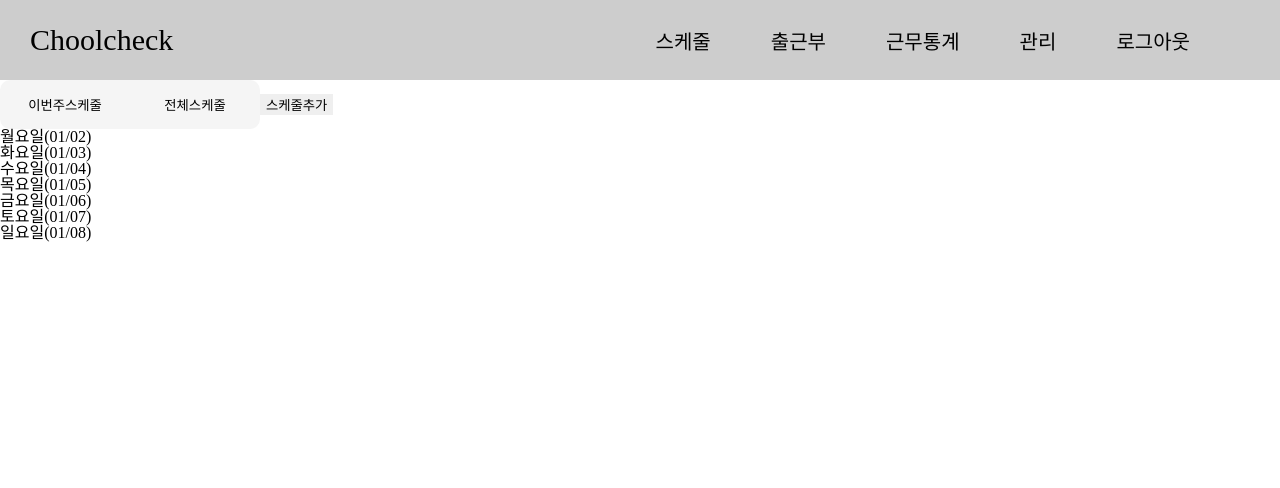
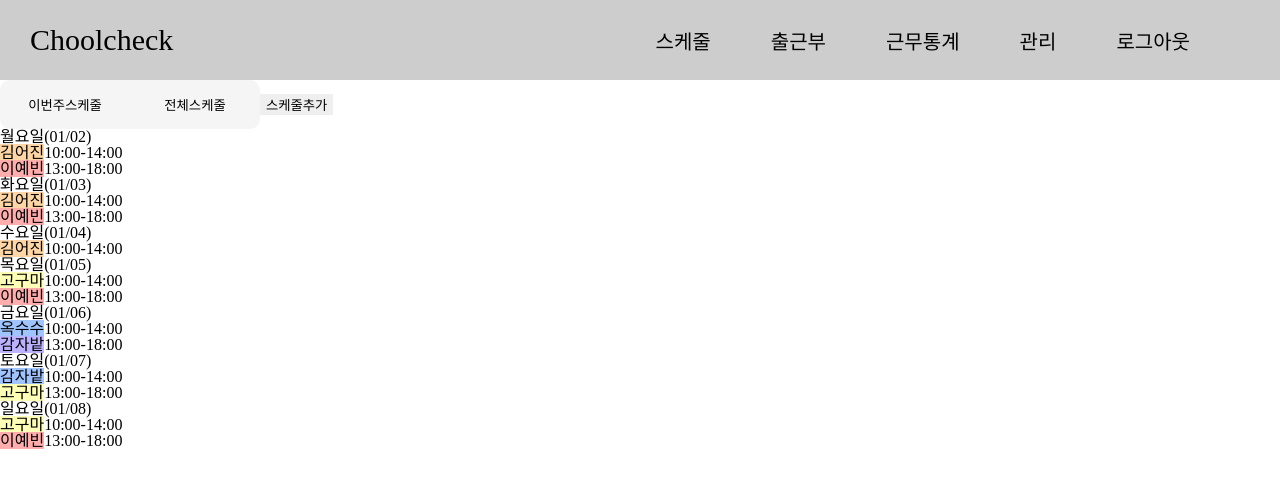
Before and after one commit to ChoolCheck/frontend, a React (Create React App) app: page /schedule in a window 1280 px wide. Shown: the top 488 px of the page. Built offline with nearby package versions, Linux system fonts and the light colour scheme; sample sign-in values are in the browser's storage; a web font is replaced by a local one.

Commit message:
calendar css update

```diff
--- a/src/page/calendar/calendar.scss
+++ b/src/page/calendar/calendar.scss
@@ -1,3 +1,5 @@
+@import "../../static/reset.css";
+
 * body {
   background-color: white;
 }
@@ -18,32 +20,33 @@
   width: 200px;
   margin-right: 10px;
 }
-:root {
-  --fc-button-text-color: black;
-  --fc-button-bg-color: rgb(0, 0, 0, 0);
-  --fc-button-border-color: rgb(0, 0, 0, 0);
-  --fc-button-hover-bg-color: rgb(0, 0, 0, 0);
-  --fc-button-hover-border-color: rgb(0, 0, 0, 0);
-  --fc-button-active-bg-color: rgb(0, 0, 0, 0);
-  --fc-button-active-border-color: rgb(0, 0, 0, 0);
 
+.fc-header-toolbar :nth-child(1) > .fc-prev-button,
+.fc-header-toolbar :nth-child(3) > .fc-next-button {
+  background-color: white;
+  border: none;
+  color: black;
+}
 // header custom
+
 .fc-header-toolbar :nth-child(2) {
   width: 100%;
   padding: 20px;
-    h2 {
-      display: inline;
-      font-family: "nanum-extraBold";
-      padding: 0 30px 0 30px;
-    }
   .fc-createWorkCheck-button,
   .fc-createMemo-button {
+    float: left;
     background-color: #e7e7e7;
     padding: 5px;
     width: 200px;
     border-radius: 20px;
     margin: 0 10px 0 10px;
+    color: black;
+    border: none;
   }
+  h2 {
+    display: inline;
+    font-family: "nanum-extraBold";
+    padding: 0 40px 0 40px;
   }
 }
 
--- a/src/page/login/LoginView.tsx
+++ b/src/page/login/LoginView.tsx
@@ -1,6 +1,6 @@
 import React, { useState, useEffect } from "react";
 import { useNavigate } from "react-router-dom";
-import "./login.css";
+import "./login.scss";
 import * as type from "./type";
 
 const LoginView = ({
--- a/src/page/login/login.css
+++ b/src/page/login/login.scss
@@ -1,7 +1,7 @@
 @import "../../static/reset.css";
 
 body {
-  background-color: rgba(157, 157, 157);
+  background-color: rgb(157, 157, 157);
 }
 .Login-Top-Container {
 }
@@ -16,7 +16,7 @@ body {
   width: 400px;
   height: 400px;
   border-radius: 20px;
-  background-color: rgba(238, 238, 238);
+  background-color: rgb(238, 238, 238);
 }
 .Login-Header {
   font-size: 25px;
@@ -41,7 +41,7 @@ body {
   width: 250px;
   padding: 15px;
   margin: 5px;
-  border: 1px solid rgb(255, 255, 255, 0);
+  // border: 1px solid rgb(255, 255, 255, 0);
   border-radius: 20px;
 }
 
--- a/src/page/schedule/ScheduleWeeklyView.tsx
+++ b/src/page/schedule/ScheduleWeeklyView.tsx
@@ -39,8 +39,8 @@ const ScheduleWeeklyView = () => {
       day: "금요일",
       date: "01/06",
       schedule: [
-        { name: "옥수수", time: "10:00-14:00", backgroundColor: "a0c4ff" },
-        { name: "감자밭", time: "13:00-18:00", backgroundColor: "bdb2ff" },
+        { name: "옥수수", time: "10:00-14:00", backgroundColor: "#a0c4ff" },
+        { name: "감자밭", time: "13:00-18:00", backgroundColor: "#bdb2ff" },
       ],
     },
     {
@@ -70,8 +70,21 @@ const ScheduleWeeklyView = () => {
       <div className="card-container">
         {scheduleWeekly.map((item) => (
           <div className="card">
-            <p>
+            <p className="card-title">
               {item.day}({item.date})
+              <ul className="card-ul">
+                {item.schedule.map((listItem) => (
+                  <li className="card-li">
+                    <span
+                      className="card-li-name"
+                      style={{ backgroundColor: listItem.backgroundColor }}
+                    >
+                      {listItem.name}
+                    </span>
+                    <span className="card-li-time">{listItem.time}</span>
+                  </li>
+                ))}
+              </ul>
             </p>
           </div>
         ))}
--- a/src/router/AppRouter.tsx
+++ b/src/router/AppRouter.tsx
@@ -20,8 +20,6 @@ import PublicLayout from "../page/layout/PulicLayout";
 import { IsTokenExpiredApi } from "../api/auth";
 
 const AppRouter = () => {
-  // const token = IsTokenExpiredApi();
-  console.log(localStorage.getItem("token"));
   return (
     <>
       <BrowserRouter>
```
Also changed, not shown: src/static/reset.css (+11 -0 lines), src/page/schedule/schedule-weekly.css (added). Lines whose indentation alone changed are shown as unchanged.
